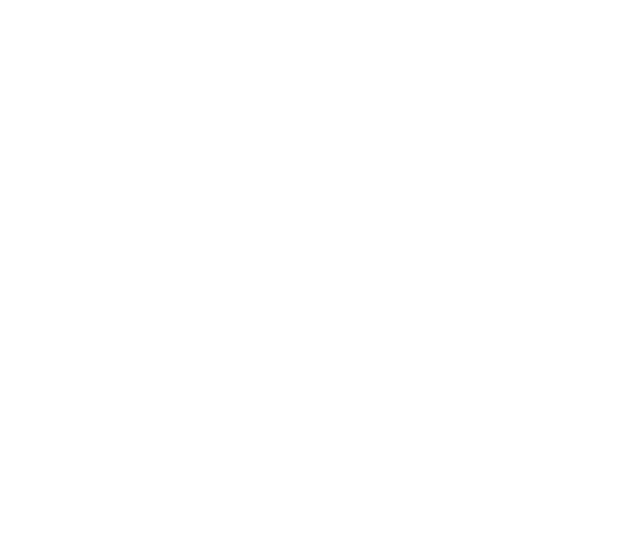
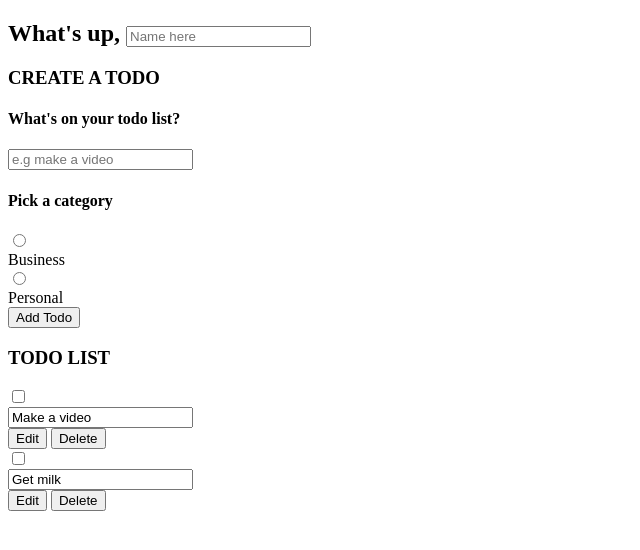
Before and after one commit to BruceHW14/To-Do-List-App, a plain HTML site: page index.html in a window 1280 px wide. Shown: the whole page, without its empty margins (0-640 px from the left). Drawn offline with Linux system fonts and the light colour scheme.

Commit message:
Input fields added

```diff
--- a/index.html
+++ b/index.html
@@ -14,6 +14,79 @@
   <script src="main.js" defer></script>
 </head>
 <body>
+  <main class="app"> <!--This main is for my main content-->
 
+    <section class="greeting"> <!--Greeting section for user-->
+      <h2 class="title">
+        What's up, <input type="text" id="name" placeholder="Name here"> <!--input section for name of user-->
+      </h2>
+    </section>
+
+    <section class="create to-do"> <!--section to create a to-do-->
+      <h3>CREATE A TODO</h3>
+
+      <form id="new-todo-form">
+        <h4>What's on your todo list?</h4>
+        <input type="text" name="content" id="content" placeholder="e.g make a video"> <!--Input section for todo's-->
+
+        <h4>Pick a category</h4> <!--Section for user to select business or personal-->
+        <div class="options">
+
+          <label>
+            <input type="radio" name="category" id="category1" value="business">
+            <span class="bubble business"></span>
+            <div>Business</div>
+          </label>
+
+          <label>
+            <input type="radio" name="category" id="category2" value="personal">
+            <span class="bubble personal"></span>
+            <div>Personal</div>
+          </label>
+
+        </div>
+
+        <input type="submit" value="Add Todo"> <!--Submit btn-->
+      </form>
+    </section>
+
+    <section class="todo-list">
+      <h3>TODO LIST</h3>
+      <div class="list" id="todo-list">
+        <div class="todo-item">
+          <label>
+            <input type="checkbox">
+            <span class="bubble business"></span>
+          </label>
+
+          <div class="todo-content">
+            <input type="text" value="Make a video" readonly>
+          </div>
+
+          <div class="actions">
+            <button class="edit">Edit</button>
+            <button class="delete">Delete</button>
+          </div>
+        </div>
+
+        <div class="todo-item">
+          <label>
+            <input type="checkbox">
+            <span class="bubble personal"></span>
+          </label>
+
+          <div class="todo-content">
+            <input type="text" value="Get milk" readonly>
+          </div>
+
+          <div class="actions">
+            <button class="edit">Edit</button>
+            <button class="delete">Delete</button>
+          </div>
+        </div>
+      </div>
+    </section>
+
+  </main>
 </body>
 </html>
```
